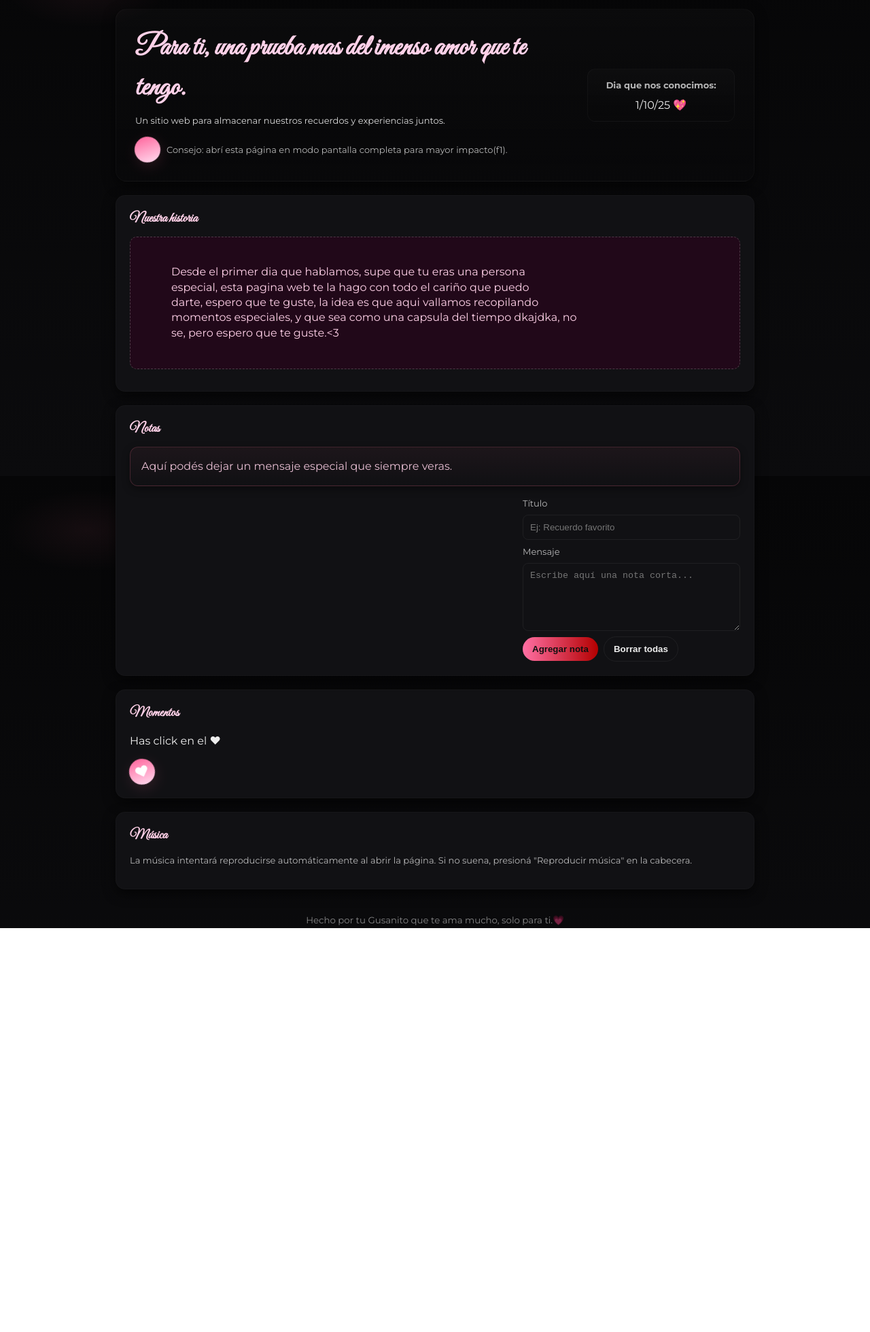
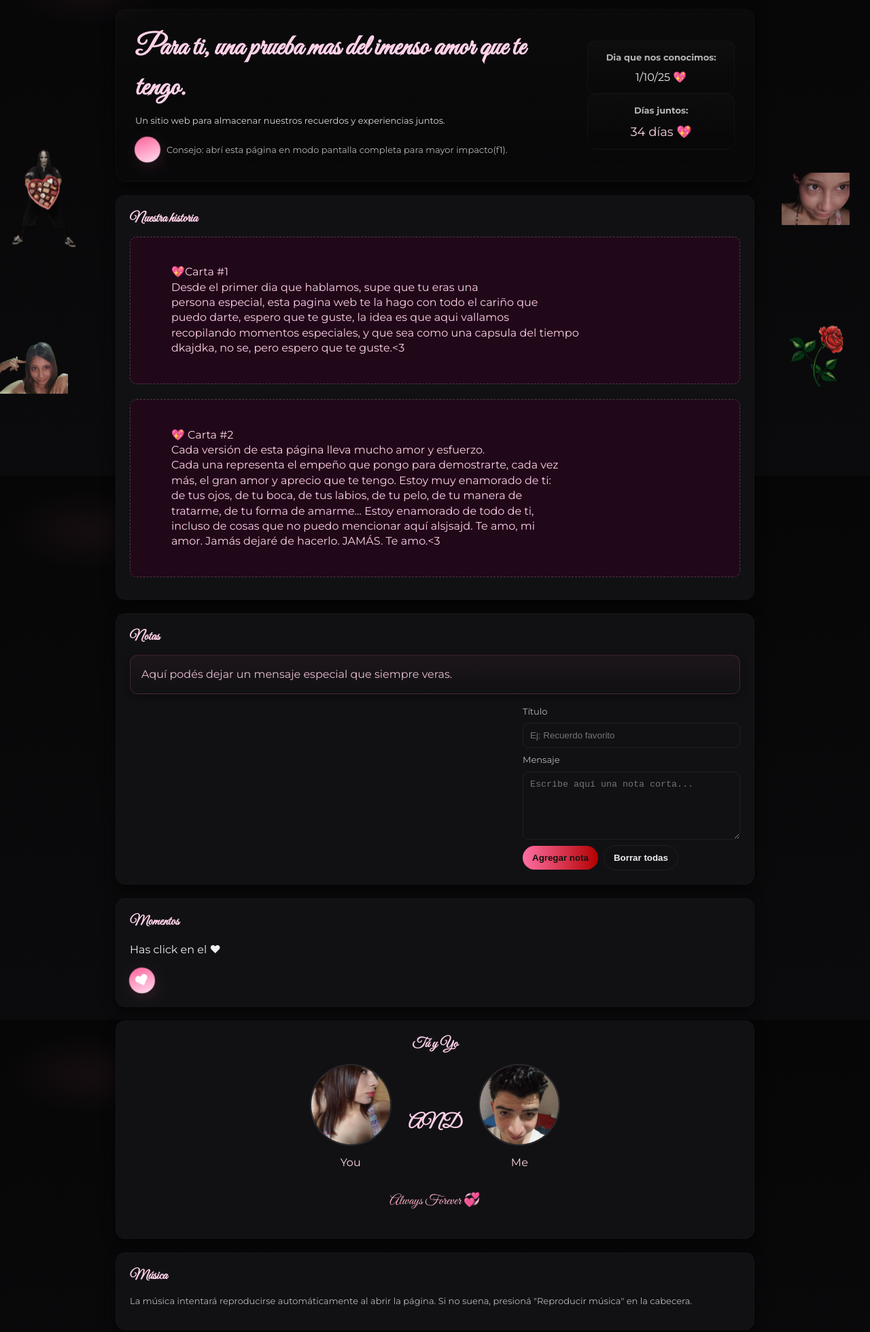
Before and after one commit to Maggot6669/nuestra_historia, a plain HTML site: page index.html in a window 1280 px wide. Shown: the part 100-2059 px from the top of the page at 68% size. Before the commit the page ends 1465 px from the top, so only its background shows below. Drawn offline with Linux system fonts and the light colour scheme.

Commit message:
Add files via upload

```diff
--- a/index.html
+++ b/index.html
@@ -4,7 +4,6 @@
     <meta charset="utf-8" />
     <meta name="viewport" content="width=device-width,initial-scale=1" />
     <title>Nuestra historia ♥</title>
-
     <!-- Tipografías: cursiva romántica + moderna -->
     <link
       href="https://fonts.googleapis.com/css2?family=Great+Vibes&family=Montserrat:wght@300;400;600;700&display=swap"
@@ -403,6 +402,58 @@
           0s
         ); /* Usaremos delay dinámico para cada imagen */
       }
+
+      /* Tú y Yo */
+      .you-me-container {
+        margin-top: 30px;
+        text-align: center;
+        background: var(--panel);
+        padding: 25px;
+        border-radius: 14px;
+        border: 1px solid rgba(255, 255, 255, 0.03);
+        box-shadow: var(--card-shadow);
+      }
+
+      .you-me-content {
+        display: flex;
+        justify-content: center;
+        align-items: center;
+        gap: 25px;
+        margin-top: 15px;
+      }
+
+      .person img {
+        width: 120px;
+        height: 120px;
+        object-fit: cover;
+        border-radius: 50%;
+        border: 2px solid rgba(255, 255, 255, 0.1);
+        transition: transform 0.3s ease;
+      }
+
+      .person img:hover {
+        transform: scale(1.1);
+      }
+
+      .and-text {
+        font-size: 28px;
+        font-weight: bold;
+        color: var(--pink-1);
+        font-family: "Great Vibes", cursive;
+      }
+
+      .label {
+        margin-top: 8px;
+        font-size: 16px;
+        color: #ffd6e0;
+      }
+
+      .always-text {
+        margin-top: 15px;
+        font-size: 20px;
+        color: #ffb3c6;
+        font-family: "Great Vibes", cursive;
+      }
     </style>
   </head>
   <body>
@@ -421,6 +472,63 @@
         <button class="btn" id="play-toggle">Reproducir música</button>
       </nav>
     </header>
+
+    <img src="img/jj.png" class="decoracion izquierda" />
+    <img src="img/a1.png" class="decoracion izquierda decor1" />
+    <img src="img/rosa.png" class="decoracion derecha decor2" />
+    <img src="img/a2.png" class="decoracion derecha decor3" />
+
+    <style>
+      .decoracion {
+        position: fixed;
+        top: 50%;
+        transform: translateY(-50%);
+        width: 100px;
+        opacity: 0.85;
+        z-index: 10;
+        animation: flotar 4s ease-in-out infinite; /* 👈 animación aplicada */
+      }
+
+      /* Lado izquierdo */
+      .izquierda {
+        left: 15px;
+      }
+
+      /* Lado derecho */
+      .derecha {
+        right: 15px;
+      }
+
+      /* Animación de flotación */
+      @keyframes flotar {
+        0% {
+          transform: translateY(-50%) translateY(0);
+        }
+        50% {
+          transform: translateY(-50%) translateY(-15px); /* sube */
+        }
+        100% {
+          transform: translateY(-50%) translateY(0); /* baja */
+        }
+      }
+
+      .decor1 {
+        top: 81%;
+        left: 0px;
+      }
+      .decor2 {
+        top: 79%;
+        right: 30px;
+      }
+      .decor3 {
+        bottom: 70%;
+        right: 30px;
+      }
+      .decor4 {
+        bottom: 30%;
+        right: 80px;
+      }
+    </style>
 
     <main class="container">
       <div class="hero">
@@ -461,17 +569,64 @@
             <strong class="small">Dia que nos conocimos:</strong>
             <div style="margin-top: 8px">1/10/25 💖</div>
           </div>
+
+          <div
+            style="
+              padding: 12px;
+              border-radius: 12px;
+              background: linear-gradient(
+                180deg,
+                rgba(255, 255, 255, 0.02),
+                transparent
+              );
+              border: 1px solid rgba(255, 255, 255, 0.03);
+              text-align: center;
+            "
+          >
+            <strong class="small">Días juntos:</strong>
+            <div
+              id="dias-juntos"
+              style="margin-top: 8px; font-size: 18px; color: #ffd6e0"
+            >
+              Calculando... 💕
+            </div>
+          </div>
+
+          <script>
+            const fechaInicio = new Date("2025-10-01");
+
+            function calcularDiasJuntos() {
+              const hoy = new Date();
+              const diferencia = hoy - fechaInicio;
+              const dias = Math.floor(diferencia / (1000 * 60 * 60 * 24));
+              document.getElementById(
+                "dias-juntos"
+              ).textContent = `${dias} días 💖`;
+            }
+
+            calcularDiasJuntos();
+          </script>
         </div>
       </div>
 
       <section id="story" class="card">
         <h3 class="section-title">Nuestra historia</h3>
         <div class="story-text" id="story-text">
-          Desde el primer dia que hablamos, supe que tu eras una persona
-          especial, esta pagina web te la hago con todo el cariño que puedo
-          darte, espero que te guste, la idea es que aqui vallamos recopilando
-          momentos especiales, y que sea como una capsula del tiempo dkajdka, no
-          se, pero espero que te guste.<3
+          💖Carta #1<br>          Desde el primer dia que hablamos, supe que tu eras una
+          persona especial, esta pagina web te la hago con todo el cariño que
+          puedo darte, espero que te guste, la idea es que aqui vallamos
+          recopilando momentos especiales, y que sea como una capsula del tiempo
+          dkajdka, no se, pero espero que te guste.<3
+        </div>
+        <br />
+        <div class="story-text" id="story-text">
+          💖 Carta #2<br>          Cada versión de esta página lleva mucho amor y esfuerzo.
+          Cada una representa el empeño que pongo para demostrarte, cada vez
+          más, el gran amor y aprecio que te tengo. Estoy muy enamorado de ti:
+          de tus ojos, de tu boca, de tus labios, de tu pelo, de tu manera de
+          tratarme, de tu forma de amarme… Estoy enamorado de todo de ti,
+          incluso de cosas que no puedo mencionar aquí alsjsajd. Te amo, mi
+          amor. Jamás dejaré de hacerlo. JAMÁS. Te amo.<3
         </div>
 
         <div
@@ -548,14 +703,33 @@
             <p class="momentos-desc">Mi otro oufit favorito</p>
           </div>
           <div class="momentos-item">
-            <img src="img/6.jpg" alt="Momento 1" />
-            <p class="momentos-desc">Mi fondo de pantalla</p>
+            <img src="img/fondo.jpg" alt="Momento 1" />
+            <p class="momentos-desc">Mi nuevo fondo de pantalla</p>
           </div>
           <div class="momentos-item">
             <img src="img/7.jpg" alt="Momento 1" />
             <p class="momentos-desc">La primera foto que me enviaste</p>
           </div>
         </div>
+      </section>
+
+      <section class="card you-me-container">
+        <h3 class="section-title">Tú y Yo</h3>
+        <div class="you-me-content">
+          <div class="person">
+            <img src="img/ella.jpg" alt="Yo" />
+            <p class="label">You</p>
+          </div>
+
+          <div class="and-text">AND</div>
+
+          <div class="person">
+            <img src="img/yo.jpg" alt="Ella" />
+            <p class="label">Me</p>
+          </div>
+        </div>
+
+        <p class="always-text">Always Forever 💞</p>
       </section>
 
       <section class="card" id="settings">
```
Also changed, not shown: img/a1.png (added), img/a2.png (added), img/ella.jpg (added), img/fondo.jpg (added), img/jj.png (added), img/rosa.png (added), img/yo.jpg (added).
